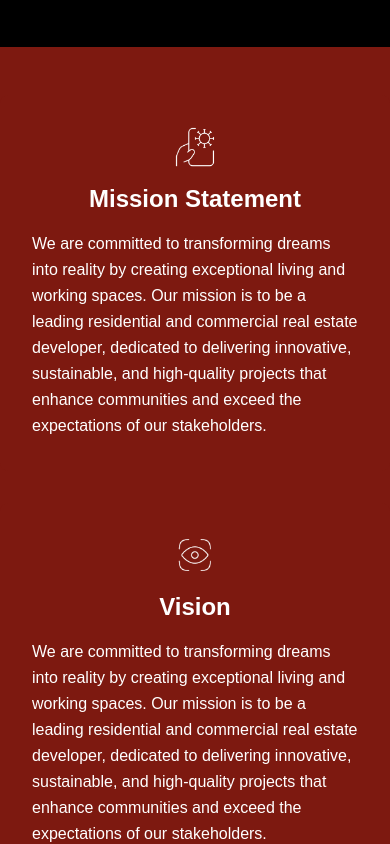
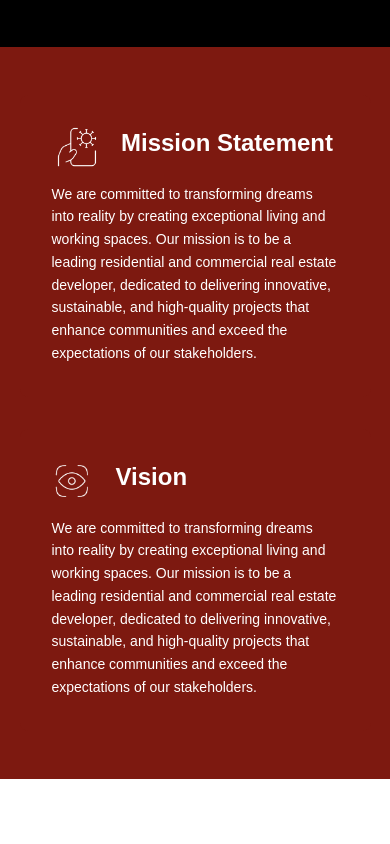
Before and after one commit to Ritephase1/rhp-website-fe, a Next.js app: page / in a window 390 px wide. Shown: the part 1380-2224 px from the top of the page. Built offline with nearby package versions, Linux system fonts and the light colour scheme.

Commit message:
Fix responsiveness for the misionVision component

```diff
--- a/src/components/MissionVision.js
+++ b/src/components/MissionVision.js
@@ -1,16 +1,18 @@
 export default function MissionVision() {
   return (
     <section className="bg-[#7D1910] text-white py-12 text-center">
-      <div className="grid grid-cols-1 sm:grid-cols-2 gap-8 max-w-4xl mx-auto">
+      <div className="grid grid-cols-1 sm:grid-cols-2 gap-8 max-w-[90%] mx-auto">
         {/* Mission Section */}
         <div className="bg-[#7D1910] p-8 rounded-lg text-left w-full flex flex-col items-center">
+          <div className="flex gap-6">
             <img
               src="/icons/mission.png" // Replace with the path to your mission icon
               alt="Mission Icon"
               className="w-10 h-10 mb-4"
             />
             <h3 className="text-2xl font-bold mb-4">Mission Statement</h3>
-          <p className="text-base leading-relaxed">
+          </div>
+          <p className="text-sm md:text-lg  leading-relaxed">
             We are committed to transforming dreams into reality by creating
             exceptional living and working spaces. Our mission is to be a
             leading residential and commercial real estate developer, dedicated
@@ -21,14 +23,16 @@ export default function MissionVision() {
         </div>
 
         {/* Vision Section */}
-        <div className="bg-[#7D1910] p-8 rounded-lg text-left w-full flex flex-col items-center">
+        <div className="bg-[#7D1910] p-8 rounded-lg text-left w-full flex flex-col items classna-center">
+          <div className="flex gap-6">
             <img
               src="/icons/vision.png" // Replace with the path to your vision icon
               alt="Vision Icon"
               className="w-10 h-10 mb-4"
             />
             <h3 className="text-2xl font-bold mb-4">Vision</h3>
-          <p className="text-base leading-relaxed">
+          </div>
+          <p className="text-sm md:text-lg leading-relaxed">
             We are committed to transforming dreams into reality by creating
             exceptional living and working spaces. Our mission is to be a
             leading residential and commercial real estate developer, dedicated
```
Also changed, not shown: src/components/Project.js (+0 -134 lines). Lines whose indentation alone changed are shown as unchanged.
